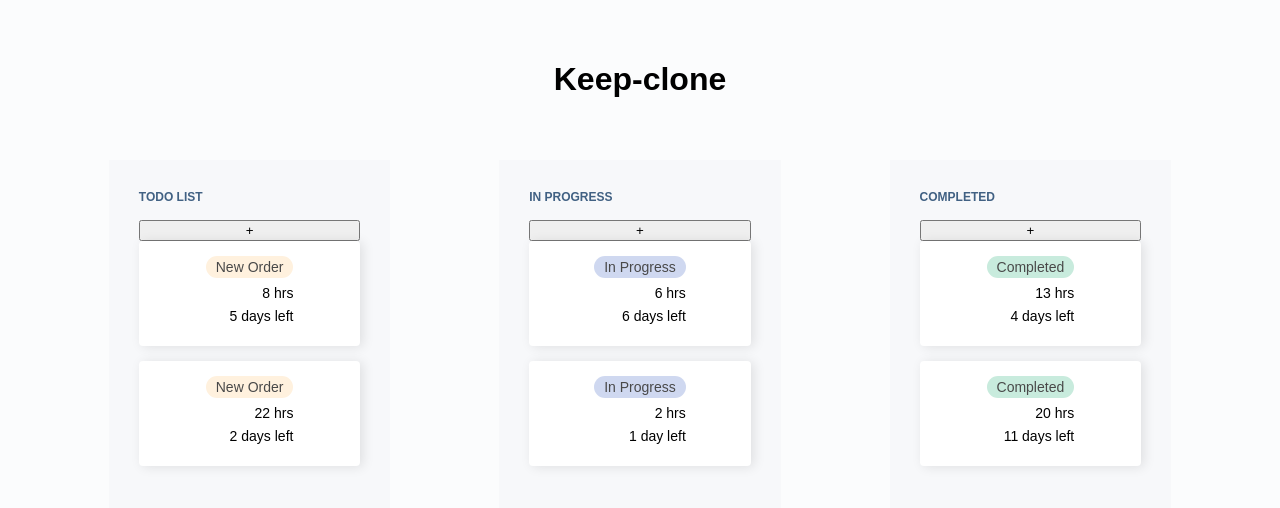
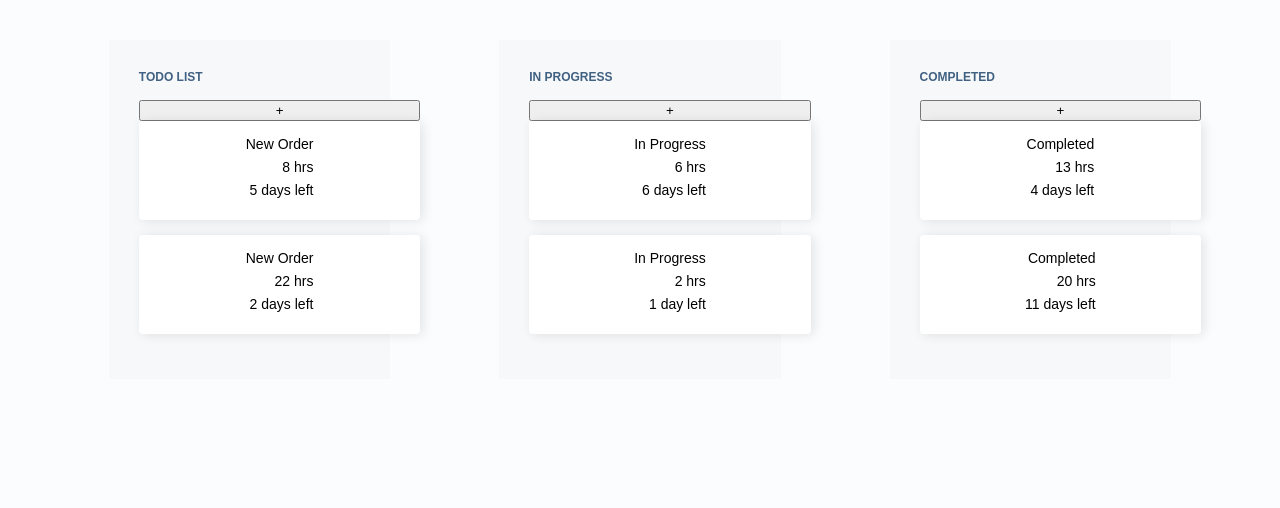
Before and after one commit to DanteBorges/my-keep, a React (Create React App) app: page / in a window 1280 px wide. Shown: the top 508 px of the page. Built offline with nearby package versions, Linux system fonts and the light colour scheme.

Commit message:
feat: implement styled components

```diff
--- a/package.json
+++ b/package.json
@@ -14,6 +14,7 @@
     "react-dnd": "^16.0.1",
     "react-dom": "^18.2.0",
     "react-scripts": "5.0.1",
+    "styled-components": "^6.1.8",
     "typescript": "^4.9.5",
     "web-vitals": "^2.1.4"
   },
--- a/src/App.tsx
+++ b/src/App.tsx
@@ -1,17 +1,13 @@
 import React from "react";
 import { TASKS } from "./server/json";
 import TaskList from "./components/TaskList/TaskList";
-import "./styles.css";
-
+import { AppStyle } from "./styles/themes/SimpleTheme";
 
 function App() {
   return (
-    <div className="App">
-     <h1>Keep-clone</h1>
-     <div className="App">
+    <AppStyle>
       <TaskList tasks={TASKS} />
-    </div>
-    </div>
+    </AppStyle>
   );
 }
 
--- a/src/components/TaskList/TaskList.tsx
+++ b/src/components/TaskList/TaskList.tsx
@@ -1,4 +1,12 @@
 import React from "react";
+import {
+  Card,
+  Heading4,
+  Container,
+  DragColumn,
+  DragRow,
+  SmallBox,
+} from "./styles";
 
 interface TaskListProps {
   tasks: Array<{
@@ -82,27 +90,23 @@ class TaskList extends React.Component<TaskListProps> {
     let pending = tasks.filter((data) => data.status === "In Progress");
     let done = tasks.filter((data) => data.status === "Completed");
     let newOrder = tasks.filter((data) => data.status === "New Order");
-    let waiting = tasks.filter((data) => data.status === "Delivered");
 
     return (
-      <div className="container">
-        <div
-          className="order small-box"
+      <Container>
+        {/* New Order */}
+        <SmallBox
           onDragLeave={(e) => this.onDragLeave(e)}
           onDragEnter={(e) => this.onDragEnter(e)}
           onDragEnd={(e) => this.onDragEnd(e)}
           onDragOver={(e) => this.onDragOver(e)}
           onDrop={(e) => this.onDrop(e, false, "New Order")}
         >
-          <section className="drag_container">
-            <div className="container">
-              <div className="drag_column">
-                <div className="drag_row">
-                  <h4>Todo List</h4>
+          <DragColumn>
+            <DragRow>
+              <Heading4>Todo List</Heading4>
               <button style={{ width: "100%" }}>+</button>
               {newOrder.map((task) => (
-                    <div
-                      className="card"
+                <Card
                   key={task.id}
                   id={String(task.id)}
                   draggable
@@ -114,30 +118,26 @@ class TaskList extends React.Component<TaskListProps> {
                     <div className="days">{task.time}</div>
                     <div className="time">{task.days}</div>
                   </div>
-                    </div>
+                </Card>
               ))}
-                </div>
-              </div>
-            </div>
-          </section>
-        </div>
-        <div
-          className="pending small-box"
+            </DragRow>
+          </DragColumn>
+        </SmallBox>
+
+        {/* In Progress */}
+        <SmallBox
           onDragLeave={(e) => this.onDragLeave(e)}
           onDragEnter={(e) => this.onDragEnter(e)}
           onDragEnd={(e) => this.onDragEnd(e)}
           onDragOver={(e) => this.onDragOver(e)}
           onDrop={(e) => this.onDrop(e, false, "In Progress")}
         >
-          <section className="drag_container">
-            <div className="container">
-              <div className="drag_column">
-                <div className="drag_row">
-                  <h4>In Progress</h4>
+          <DragColumn>
+            <DragRow>
+              <Heading4>In Progress</Heading4>
               <button style={{ width: "100%" }}>+</button>
               {pending.map((task) => (
-                    <div
-                      className="card"
+                <Card
                   key={task.id.toString()}
                   id={String(task.id)}
                   draggable
@@ -149,31 +149,25 @@ class TaskList extends React.Component<TaskListProps> {
                     <div className="days">{task.time}</div>
                     <div className="time">{task.days}</div>
                   </div>
-                    </div>
+                </Card>
               ))}
-                </div>
-              </div>
-            </div>
-          </section>
-        </div>
+            </DragRow>
+          </DragColumn>
+        </SmallBox>
 
-        <div
-          className="done small-box"
+        <SmallBox
           onDragLeave={(e) => this.onDragLeave(e)}
           onDragEnter={(e) => this.onDragEnter(e)}
           onDragEnd={(e) => this.onDragEnd(e)}
           onDragOver={(e) => this.onDragOver(e)}
           onDrop={(e) => this.onDrop(e, true, "Completed")}
         >
-          <section className="drag_container">
-            <div className="container">
-              <div className="drag_column">
-                <div className="drag_row">
-                  <h4>Completed</h4>
+          <DragColumn>
+            <DragRow>
+              <Heading4>Completed</Heading4>
               <button style={{ width: "100%" }}>+</button>
               {done.map((task) => (
-                    <div
-                      className="card"
+                <Card
                   key={task.id.toString()}
                   id={String(task.id)}
                   draggable
@@ -185,14 +179,12 @@ class TaskList extends React.Component<TaskListProps> {
                     <div className="days">{task.time}</div>
                     <div className="time">{task.days}</div>
                   </div>
-                    </div>
+                </Card>
               ))}
-                </div>
-              </div>
-            </div>
-          </section>
-        </div>
-      </div>
+            </DragRow>
+          </DragColumn>
+        </SmallBox>
+      </Container>
     );
   }
 }
--- /dev/null
+++ b/src/components/TaskList/styles.ts
@@ -0,0 +1,88 @@
+import styled from "styled-components";
+
+export const Card = styled.div`
+  width: 100%;
+  float: left;
+  display: flex;
+  align-items: center;
+  justify-content: space-evenly;
+  padding: 15px;
+  background: #fff;
+  box-shadow: 3px 1px 12px #0000001a;
+  border-radius: 4px;
+  margin-bottom: 15px;
+  cursor: move;
+
+  .status,
+  .days,
+  .time {
+    font-size: 14px;
+    margin-bottom: 7px;
+  }
+
+  .card_right {
+    width: auto;
+    float: left;
+    display: flex;
+    flex-wrap: wrap;
+    flex-direction: column;
+    align-items: flex-end;
+  }
+
+  &.order .status {
+    background: #fff1de;
+    color: #494949;
+    padding: 3px 10px;
+    border-radius: 18px;
+  }
+
+  &.done .status {
+    background: #c8ebdd;
+    color: #494949;
+    padding: 3px 10px;
+    border-radius: 18px;
+  }
+
+  &.pending .status {
+    background: #cfd8f0;
+    color: #494949;
+    padding: 3px 10px;
+    border-radius: 18px;
+  }
+`;
+
+export const Heading4 = styled.h4`
+  font-family: sans-serif;
+  font-size: 12px;
+  text-transform: uppercase;
+  margin-top: 0px;
+  color: #416183;
+`;
+
+export const Container = styled.div`
+  height: 100%;
+  width: 100%;
+  margin: 0 auto;
+  padding: 0;
+  display: flex;
+  justify-content: space-evenly;
+`;
+
+export const DragColumn = styled.div`
+  width: 100%;
+  float: left;
+  display: flex;
+  padding: 30px;
+`;
+
+export const DragRow = styled.div`
+  width: 100%;
+  display: flex;
+  flex-wrap: wrap;
+`;
+
+export const SmallBox = styled.div`
+  width: 22%;
+  background: #f7f8fa;
+  height: max-content;
+`;
--- a/src/index.css
+++ /dev/null
@@ -1,13 +0,0 @@
-body {
-  margin: 0;
-  font-family: -apple-system, BlinkMacSystemFont, 'Segoe UI', 'Roboto', 'Oxygen',
-    'Ubuntu', 'Cantarell', 'Fira Sans', 'Droid Sans', 'Helvetica Neue',
-    sans-serif;
-  -webkit-font-smoothing: antialiased;
-  -moz-osx-font-smoothing: grayscale;
-}
-
-code {
-  font-family: source-code-pro, Menlo, Monaco, Consolas, 'Courier New',
-    monospace;
-}
--- a/src/index.tsx
+++ b/src/index.tsx
@@ -1,19 +1,16 @@
 import React from 'react';
-import ReactDOM from 'react-dom/client';
-import './index.css';
+import ReactDOM from 'react-dom';
+import { StrictMode } from 'react';
 import App from './App';
 import reportWebVitals from './reportWebVitals';
+import GlobalStyles from './styles/GlobalStyles';
 
-const root = ReactDOM.createRoot(
+ReactDOM.render(
+  <StrictMode>
+    <GlobalStyles />
+    <App />
+  </StrictMode>,
   document.getElementById('root') as HTMLElement
 );
-root.render(
-  <React.StrictMode>
-    <App />
-  </React.StrictMode>
-);
 
-// If you want to start measuring performance in your app, pass a function
-// to log results (for example: reportWebVitals(console.log))
-// or send to an analytics endpoint. Learn more: https://bit.ly/CRA-vitals
 reportWebVitals();
--- a/src/styles.css
+++ /dev/null
@@ -1,103 +0,0 @@
-.card {
-    width: 100%;
-    float: left;
-    display: flex;
-    align-items: center;
-    justify-content: space-evenly;
-    padding: 15px;
-    background: #fff;
-    box-shadow: 3px 1px 12px #0000001a;
-    border-radius: 4px;
-    margin-bottom: 15px;
-    cursor: move;
-  }
-  .img img {
-    width: 40px;
-    height: 40px;
-  }
-  .status,
-  .days,
-  .time {
-    font-size: 14px;
-    margin-bottom: 7px;
-  }
-  .card_right {
-    width: auto;
-    float: left;
-    display: flex;
-    flex-wrap: wrap;
-    flex-direction: column;
-    align-items: flex-end;
-  }
-  .order .status {
-    background: #fff1de;
-    color: #494949;
-    padding: 3px 10px;
-    border-radius: 18px;
-  }
-  .done .status {
-    background: #c8ebdd;
-    color: #494949;
-    padding: 3px 10px;
-    border-radius: 18px;
-  }
-  .pending .status {
-    background: #cfd8f0;
-    color: #494949;
-    padding: 3px 10px;
-    border-radius: 18px;
-  }
-  .waiting .status {
-    background: #eac8d7;
-    color: #494949;
-    padding: 3px 10px;
-    border-radius: 18px;
-  }
-  .App {
-    font-family: sans-serif;
-    text-align: center;
-    background: #fbfcfd;
-    height: 100vh;
-    padding: 40px 0px;
-  }
-  h4 {
-    font-family: sans-serif;
-    font-size: 12px;
-    text-transform: uppercase;
-    margin-top: 0px;
-    color: #416183;
-  }
-  .container {
-    height: 100%;
-    width: 100%;
-    margin: 0 auto;
-    padding: 0;
-    display: flex;
-    justify-content: space-evenly;
-  }
-  .drag_column {
-    width: 100%;
-    float: left;
-    display: flex;
-    padding: 30px;
-  }
-  .drag_row {
-    width: 100%;
-    display: flex;
-    flex-wrap: wrap;
-  }
-  .small-box {
-    width: 22%;
-    background: #f7f8fa;
-    height: max-content;
-  }
-
-  .task {
-    border: 1px solid white;
-    margin: 10px;
-    box-shadow: 1px 3px 10px gray;
-    height: 8vh;
-    display: flex;
-    align-items: center;
-    justify-content: center;
-  }
--- /dev/null
+++ b/src/styles/GlobalStyles.ts
@@ -0,0 +1,21 @@
+import { createGlobalStyle } from "styled-components";
+
+const GlobalStyles = createGlobalStyle`
+  body {
+    margin: 0;
+    font-family: -apple-system, BlinkMacSystemFont, 'Segoe UI', 'Roboto', 'Oxygen',
+      'Ubuntu', 'Cantarell', 'Fira Sans', 'Droid Sans', 'Helvetica Neue',
+      sans-serif;
+    -webkit-font-smoothing: antialiased;
+    -moz-osx-font-smoothing: grayscale;
+
+  }
+
+  code {
+    font-family: source-code-pro, Menlo, Monaco, Consolas, 'Courier New',
+      monospace;
+  }
+
+`;
+
+export default GlobalStyles;
--- /dev/null
+++ b/src/styles/themes/SimpleTheme.ts
@@ -0,0 +1,9 @@
+import styled from "styled-components";
+
+export const AppStyle = styled.div`
+  font-family: sans-serif;
+  text-align: center;
+  background: #fbfcfd;
+  height: 100vh;
+  padding: 40px 0px;
+`;
```
Also changed, not shown: 1 other file (tests, documents, lock files or other folders). Lines whose indentation alone changed are shown as unchanged.
